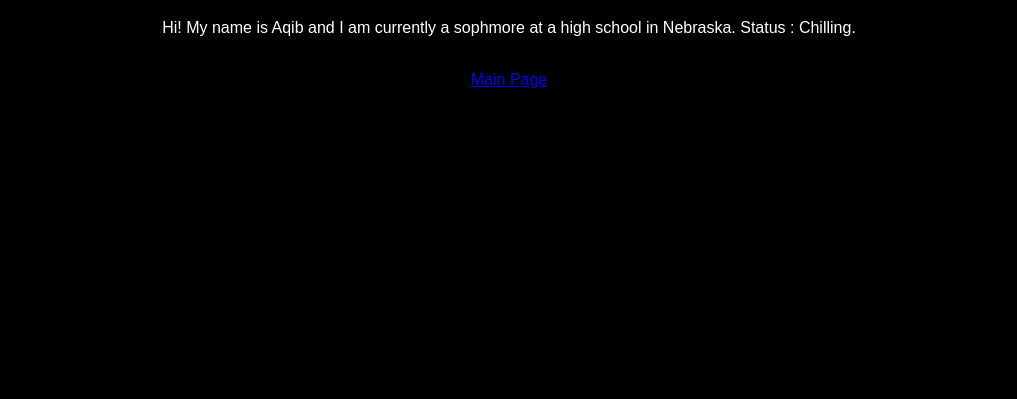
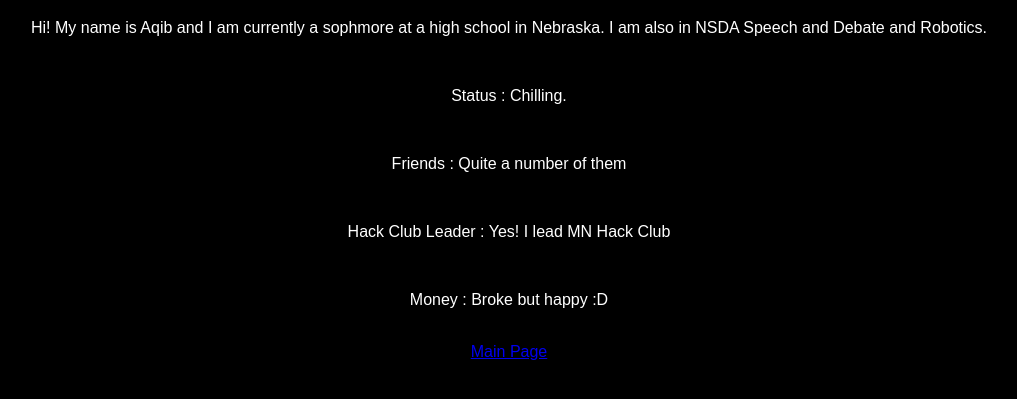
Before and after one commit to 2shaikaqib/aqibs-site, a plain HTML site: page about.html in a window 1280 px wide. Shown: the part 61-460 px from the top of the page, without its empty margins (131-1148 px from the left). Drawn offline with Linux system fonts and the light colour scheme.

Commit message:
Made the descriptions more lengthier

```diff
--- a/about.html
+++ b/about.html
@@ -7,7 +7,15 @@
     </head>
     <body>
         <h1>About Me</h1>
-        <p> Hi! My name is Aqib and I am currently a sophmore at a high school in Nebraska. Status : Chilling.</p>
+        <p> Hi! My name is Aqib and I am currently a sophmore at a high school in Nebraska. I am also in NSDA Speech and Debate and Robotics.</p>
+        <br>
+        <p>Status : Chilling.</p>
+        <br>
+        <p>Friends : Quite a number of them</p>
+        <br>
+        <p>Hack Club Leader : Yes! I lead MN Hack Club</p>
+        <br>
+        <p>Money : Broke but happy :D</p>
         <br>
         <a href="./index.html">Main Page</a>
     </body>
```
Also changed, not shown: 404.html (+1 -1 lines), index.html (+4 -0 lines), project.html (+1 -1 lines), 1 other file.
